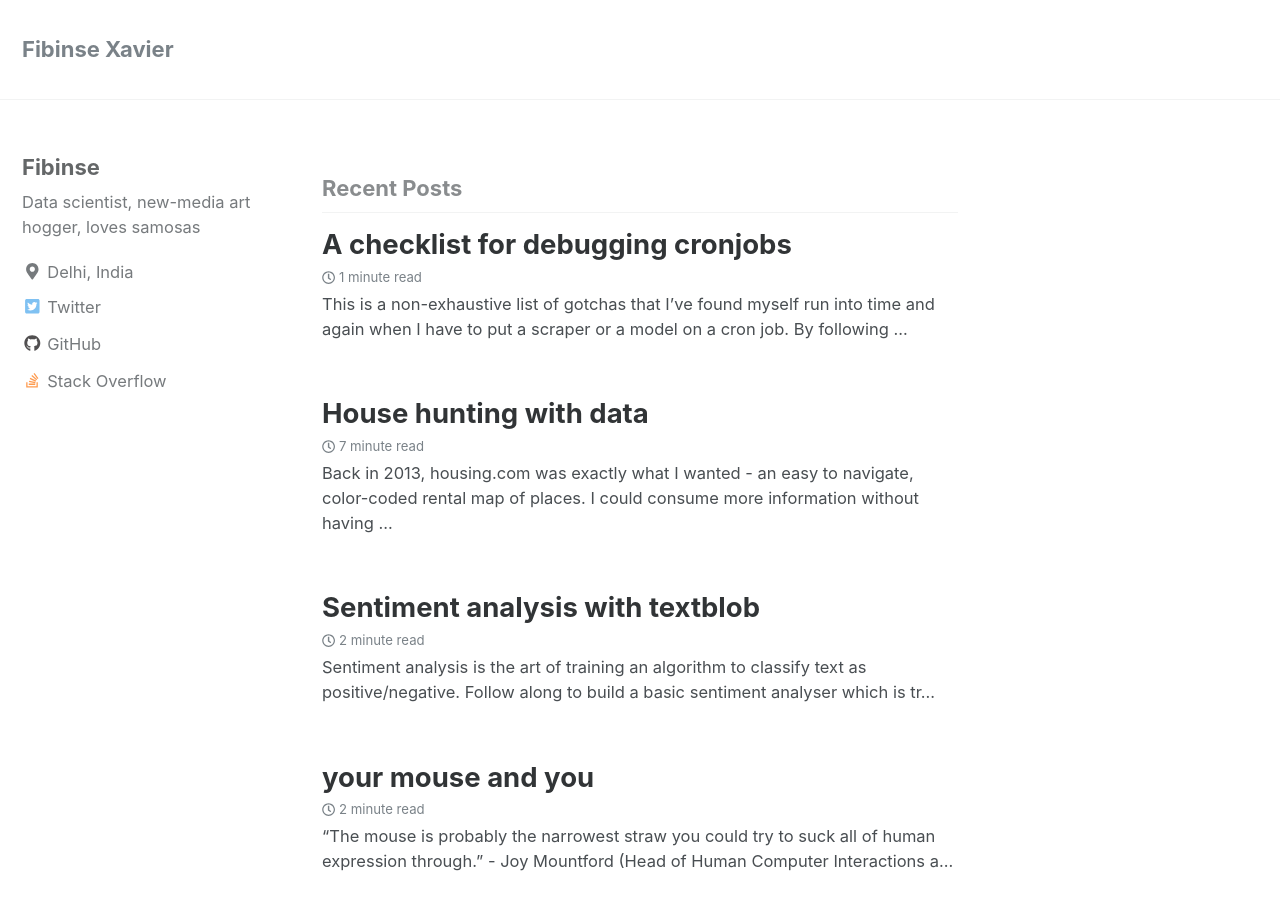
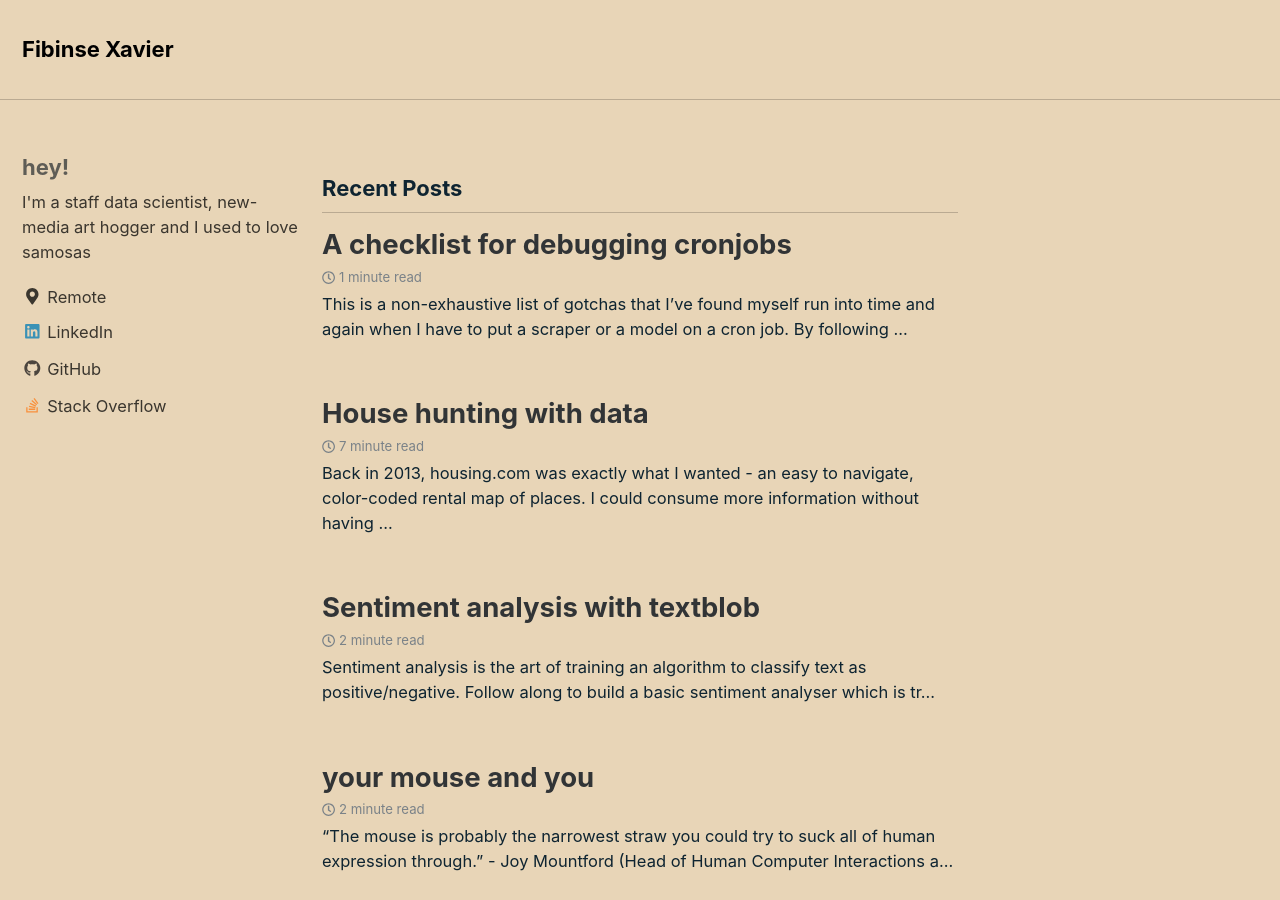
Before and after one commit to fx86/fx86.github.io, a Jekyll site: the page built from index.html, in a window 1280 px wide and 900 px high. Built offline with Jekyll 4.4.1, drawn with Linux system fonts in a browser that asks for light colours; nearby versions of some CDN libraries; the list of posts is cut into pages by our own code.

Commit message:
republish

```diff
--- a/_config.yml
+++ b/_config.yml
@@ -5,7 +5,7 @@
 # For technical reasons, this file is *NOT* reloaded automatically when you use
 # `jekyll serve`. If you change this file, please restart the server process.
 
-minimal_mistakes_skin    : "default" # "default", "air", "aqua", "contrast", "dark", "dirt", "neon", "mint", "plum", "sunrise"
+minimal_mistakes_skin    : "sunrise" # "default", "air", "aqua", "contrast", "dark", "dirt", "neon", "mint", "plum", "sunrise"
 
 # Site Settings
 locale                   : "en-US"
@@ -51,17 +51,17 @@ social:
 
 # Analytics
 analytics:
-  provider               : "google-universal" # false (default), "google", "google-universal", "custom"
+  provider               : "google" # false (default), "google", "google-universal", "custom"
   google:
     tracking_id          : "G-5D708PCPNF"
 
 
 # Site Author
 author:
-  name             : "Fibinse"
+  name             : "hey!"
   avatar           : #"/images/avatar.jpg"
-  bio              : "Data scientist, new-media art hogger, loves samosas"
-  location         : "Delhi, India"
+  bio              : "I'm a staff data scientist, new-media art hogger and I used to love samosas"
+  location         : "Remote"
   email            :
   uri              :
   home             :  # null (default), "absolute or relative url to link to author home"
@@ -72,9 +72,9 @@ author:
   keybase          :
   instagram        :
   lastfm           :
-  linkedin         : # "john-doe-12345678" (the last part of your profile url, e.g. https://www.linkedin.com/in/john-doe-12345678)
+  linkedin         : https://www.linkedin.com/in/fibinse/ # "john-doe-12345678" (the last part of your profile url, e.g. https://www.linkedin.com/in/john-doe-12345678)
   stackoverflow    : 170005/fixxxer # "123456/username" (the last part of your profile url, e.g. https://stackoverflow.com/users/123456/username)
-  twitter          : fx86
+  twitter          :
   youtube          : # "https://youtube.com/c/MichaelRoseDesign"
 
 
@@ -156,6 +156,7 @@ plugins:
   - jekyll-gist
   - jekyll-feed
   - jekyll-include-cache
+  - jekyll-remote-theme
 
 # mimic GitHub Pages with --safe
 whitelist:
```
Also changed, not shown: _includes/seo.html (+10 -0 lines).
